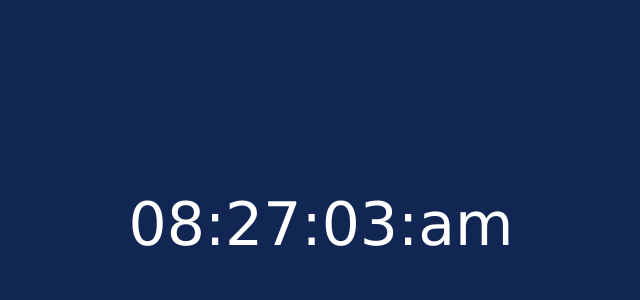
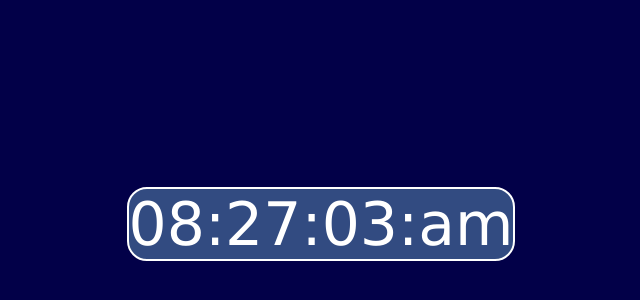
Before and after one commit to 0xtarun/clock, a plain HTML site: page index.html in a window 1280 px wide. Shown: the part 176-476 px from the top of the page, without its empty margins (319-959 px from the left). Drawn offline with Linux system fonts and the light colour scheme.

Commit message:
Update style.css

```diff
--- a/style.css
+++ b/style.css
@@ -1,18 +1,25 @@
 body{
     color : rgb(255, 255, 255);
-    background-color: black;
+    background-color: rgb(2, 0, 72);
     margin:0px;
+
 
 }
 
 label{
+
     font-size: 60px;
     font-family: Verdana, Geneva, Tahoma, sans-serif;
-    background-color: rgb(17, 38, 82);
+    background-color: rgb(50, 75, 129);
+    border:2px solid white;
+    border-radius:20px;
+
+}
+
+#container {
     display:flex;
     justify-content: center;
     align-items: center;
     height: 100vh;
     width: auto;
-
 }
```
